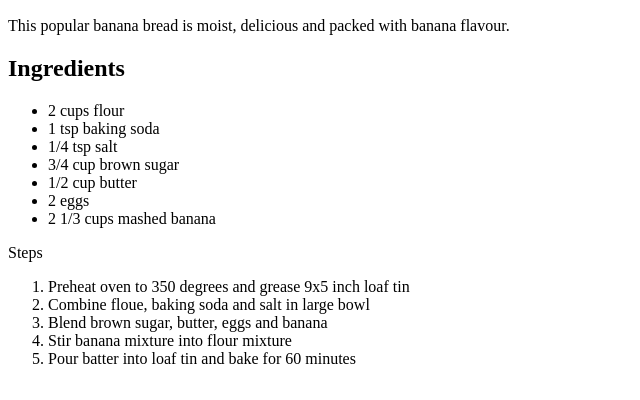
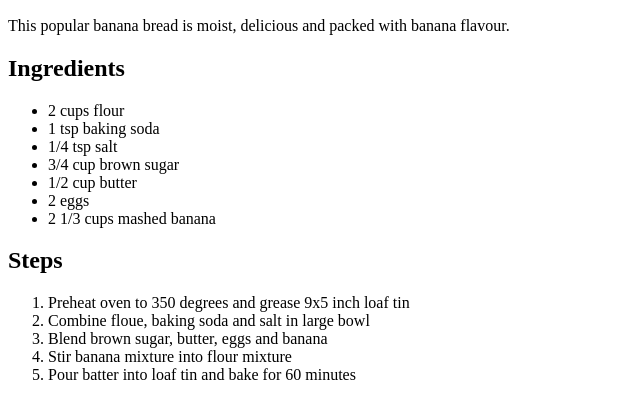
Before and after one commit to l-d0/odin-recipes, a plain HTML site: page recipes/banana-bread.html in a window 1280 px wide. Shown: the part 434-834 px from the top of the page, without its empty margins (0-640 px from the left). Drawn offline with Linux system fonts and the light colour scheme.

Commit message:
Iteration 9 Fix b bread heading

```diff
--- a/recipes/banana-bread.html
+++ b/recipes/banana-bread.html
@@ -23,7 +23,7 @@
             <li>2 1/3 cups mashed banana</li>
           </ul>
 
-        <p>Steps</p>
+        <h2>Steps</h2>
           <ol>
             <li>Preheat oven to 350 degrees and grease 9x5 inch loaf tin</li>
             <li>Combine floue, baking soda and salt in large bowl</li>
```
